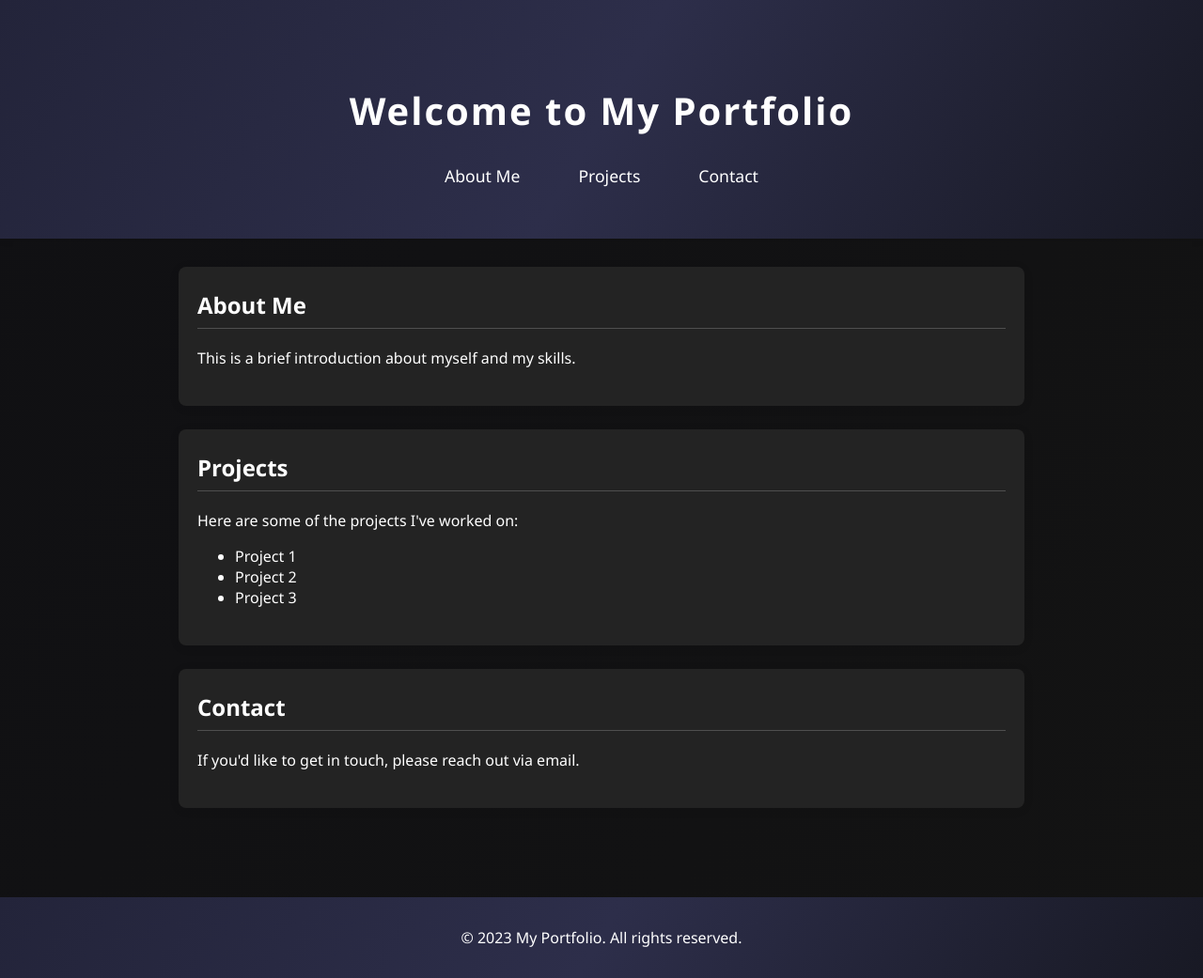
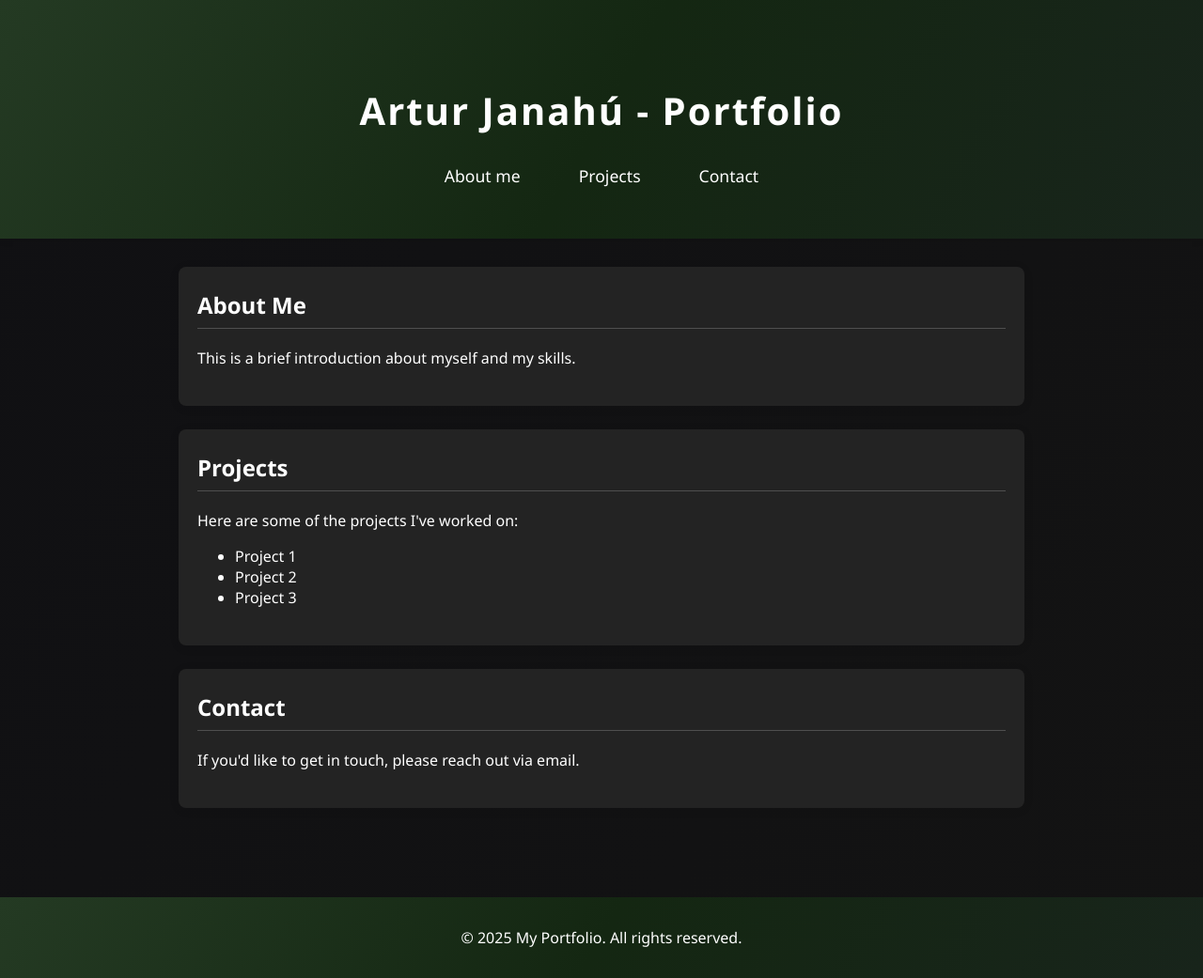
Before and after one commit to tuca-janahu/fullstack-aula, a plain HTML site: page index.html in a window 1280 px wide. Shown: the whole page at 94% size. Drawn offline with Linux system fonts and the light colour scheme.

Commit message:
fix: estrutura de pastas

```diff
--- a/index.html
+++ b/index.html
@@ -3,15 +3,15 @@
 <head>
     <meta charset="UTF-8">
     <meta name="viewport" content="width=device-width, initial-scale=1.0">
-    <title>My Portfolio</title>
-    <link rel="stylesheet" href="styles/style.css">
+    <title>Artur Janahú - Portfolio</title>
+    <link rel="stylesheet" href="./src/styles/style.css">
 </head>
 <body>
     <header>
-        <h1>Welcome to My Portfolio</h1>
+        <h1>Artur Janahú - Portfolio</h1>
         <nav>
             <ul>
-                <li><a href="#about">About Me</a></li>
+                <li><a href="#about">About me</a></li>
                 <li><a href="#projects">Projects</a></li>
                 <li><a href="#contact">Contact</a></li>
             </ul>
@@ -37,7 +37,7 @@
         </section>
     </main>
     <footer>
-        <p>&copy; 2023 My Portfolio. All rights reserved.</p>
+        <p>&copy; 2025 My Portfolio. All rights reserved.</p>
     </footer>
 </body>
 </html>
--- a/styles/style.css
+++ b/src/styles/style.css
@@ -76,6 +76,6 @@ footer {
 }
 
 header, footer {
-    background: linear-gradient(120deg, #23243a 0%, #2d2e4a 50%, #181924 100%);
+    background: linear-gradient(120deg, #243a23 0%, #142712 50%, #18241b 100%);
     color: #fff;
 }
```
Also changed, not shown: 2 other files.
